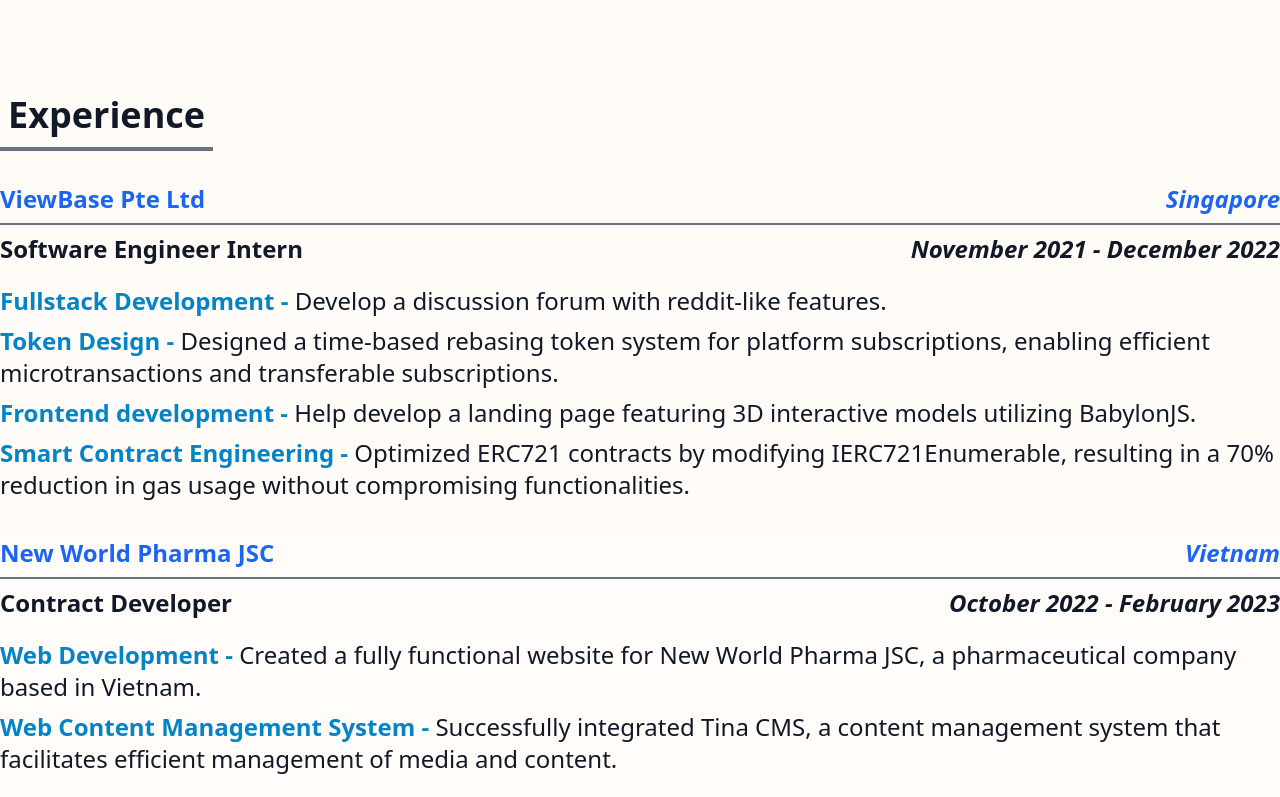
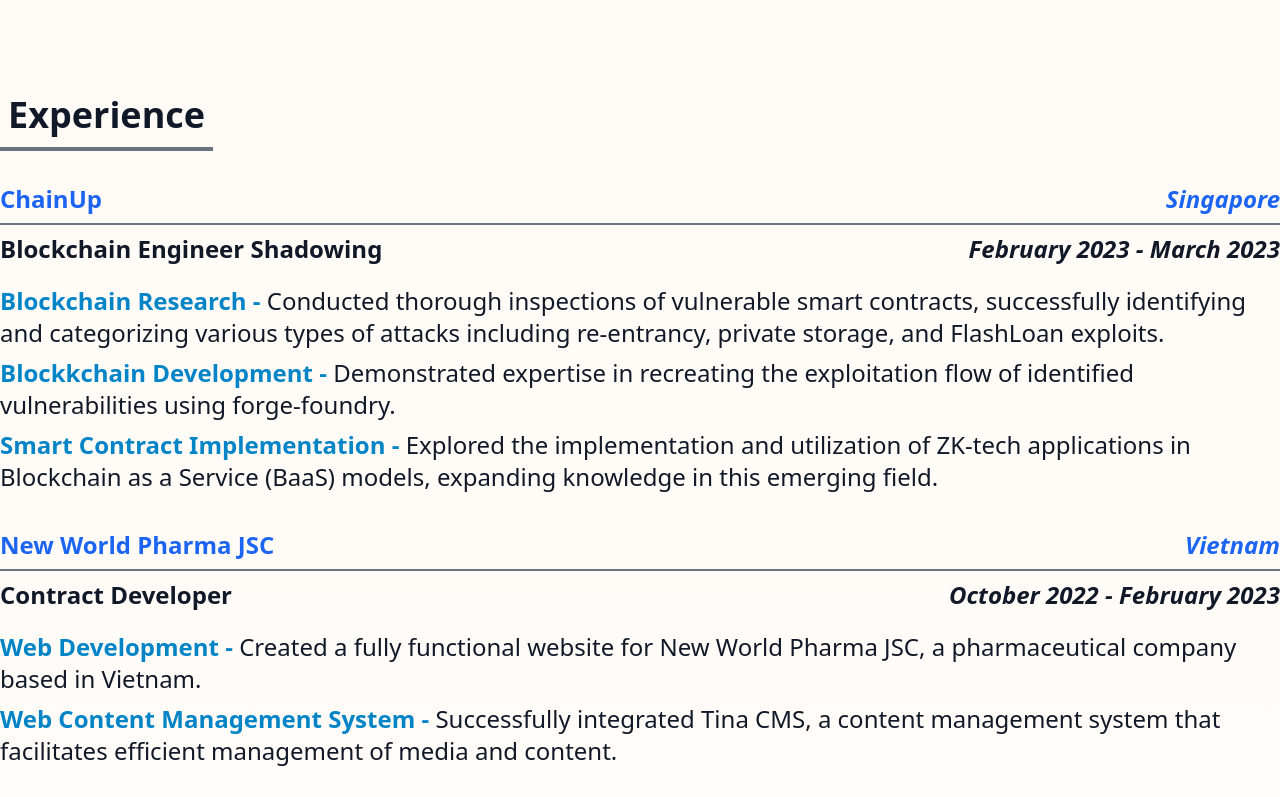
Before and after one commit to PhiDung-hub/philho.xyz, a Next.js app: page / in a window 1280 px wide. Shown: the part 2000-2797 px from the top of the page. Built offline with nearby package versions, Linux system fonts and the light colour scheme.

Commit message:
Update homepage layout

```diff
--- a/src/components/portfolio/EntryHeader.tsx
+++ b/src/components/portfolio/EntryHeader.tsx
@@ -8,18 +8,18 @@
 
 export default function ResumeEntryHeader({ entity, entityHref, location, positionType, positionPeriod }: EntryHeader) {
   return (
-    <>
-      <div className="sm:flex items-stretch text-base sm:text-xl md:text-2xl font-bold border-b-2 border-gray-500 pb-2 text-blue-600 dark:text-blue-200">
+    <div className="text-base sm:text-xl md:text-2xl">
+      <div className="sm:flex items-stretch font-bold border-b-2 border-gray-500 pb-2 text-blue-600 dark:text-blue-200">
         <a href={entityHref} rel="noopener noreferrer" target="_blank" className="flex-grow hover:animate-text-pulse">
           {entity}
         </a>
         <p className="italic">{location}</p>
       </div>
 
-      <div className="sm:flex items-stretch text-base sm:text-xl md:text-2xl font-semibold py-2">
+      <div className="sm:flex items-stretch font-semibold py-2">
         <p className="flex-grow">{positionType}</p>
         <p className="italic">{positionPeriod}</p>
       </div>
-    </>
+    </div>
   );
 }
--- a/src/components/portfolio/index.tsx
+++ b/src/components/portfolio/index.tsx
@@ -1,4 +1,4 @@
 export { default as PortfolioEntryHeader } from './EntryHeader';
 export { default as PortfolioBulletPoint } from './BulletPoint';
-export { default as PortfolioBulletPointsWrapper } from './BulletPointsWrapper';
+export { default as PortfolioBulletPointWrapper } from './BulletPointsWrapper';
 export { default as PortfolioSectionHeader } from './SectionHeader';
--- a/src/layouts/home_page/Achievements.tsx
+++ b/src/layouts/home_page/Achievements.tsx
@@ -1,12 +1,12 @@
 import React from 'react';
-import { PortfolioSectionHeader, PortfolioBulletPoint, PortfolioBulletPointsWrapper } from '~/components/portfolio';
+import { PortfolioSectionHeader, PortfolioBulletPoint, PortfolioBulletPointWrapper } from '~/components/portfolio';
 import { SectionContainer } from '~/components';
 
 export default function Achievements() {
   return (
     <SectionContainer className="flex flex-col justify-center px-2 lg:px-0 !pt-0">
       <PortfolioSectionHeader sectionTitle="Achievements" />
-      <PortfolioBulletPointsWrapper>
+      <PortfolioBulletPointWrapper>
         <PortfolioBulletPoint title="ASEAN Undergraduate Scholarships - ">
           Awarded by Singapore&apos; Ministry of Education.
         </PortfolioBulletPoint>
@@ -48,7 +48,7 @@
             the press release
           </a>
         </PortfolioBulletPoint>
-      </PortfolioBulletPointsWrapper>
+      </PortfolioBulletPointWrapper>
     </SectionContainer>
   );
 }
--- a/src/layouts/home_page/Education.tsx
+++ b/src/layouts/home_page/Education.tsx
@@ -4,7 +4,7 @@
   PortfolioSectionHeader,
   PortfolioBulletPoint,
   PortfolioEntryHeader,
-  PortfolioBulletPointsWrapper,
+  PortfolioBulletPointWrapper,
 } from '~/components/portfolio';
 
 export default function Education() {
@@ -33,7 +33,7 @@
 
 function NTUEducationDetails() {
   return (
-    <PortfolioBulletPointsWrapper>
+    <PortfolioBulletPointWrapper>
       <PortfolioBulletPoint title="Expected Honour - ">
         <span>
           Highest Distinction{' '}
@@ -50,7 +50,7 @@
       <PortfolioBulletPoint title="Specialization - ">
         <span>Distributed Computing Network | Decentralized Finance | Computer Vision</span>
       </PortfolioBulletPoint>
-    </PortfolioBulletPointsWrapper>
+    </PortfolioBulletPointWrapper>
   );
 }
 
--- a/src/layouts/home_page/Experience.tsx
+++ b/src/layouts/home_page/Experience.tsx
@@ -3,7 +3,7 @@
   PortfolioSectionHeader,
   PortfolioEntryHeader,
   PortfolioBulletPoint,
-  PortfolioBulletPointsWrapper,
+  PortfolioBulletPointWrapper,
 } from '~/components/portfolio';
 import { SectionContainer } from '~/components';
 
@@ -11,10 +11,46 @@
   return (
     <SectionContainer className="flex flex-col justify-center px-2 lg:px-0">
       <PortfolioSectionHeader sectionTitle="Experience" />
-      <ViewBase />
+      <ChainUp />
       <NewWorldPharma />
       <BlockchainAtNTU />
+      <ViewBase />
     </SectionContainer>
+  );
+}
+
+function ChainUp() {
+  return (
+    <>
+      <PortfolioEntryHeader
+        entity="ChainUp"
+        entityHref="https://www.chainup.com/"
+        location="Singapore"
+        positionType="Blockchain Engineer Shadowing"
+        positionPeriod="February 2023 - March 2023"
+      />
+
+      <PortfolioBulletPointWrapper>
+        <PortfolioBulletPoint title="Blockchain Research - ">
+          <span>
+            Conducted thorough inspections of vulnerable smart contracts, successfully identifying and categorizing
+            various types of attacks including re-entrancy, private storage, and FlashLoan exploits.
+          </span>
+        </PortfolioBulletPoint>
+        <PortfolioBulletPoint title="Blockkchain Development - ">
+          <span>
+            Demonstrated expertise in recreating the exploitation flow of identified vulnerabilities using forge-foundry.
+          </span>
+        </PortfolioBulletPoint>
+
+        <PortfolioBulletPoint title="Smart Contract Implementation - ">
+          <span>
+            Explored the implementation and utilization of ZK-tech applications in Blockchain as a Service (BaaS)
+            models, expanding knowledge in this emerging field.
+          </span>
+        </PortfolioBulletPoint>
+      </PortfolioBulletPointWrapper>
+    </>
   );
 }
 
@@ -29,7 +65,7 @@
         positionPeriod="November 2021 - December 2022"
       />
 
-      <PortfolioBulletPointsWrapper>
+      <PortfolioBulletPointWrapper>
         <PortfolioBulletPoint title="Fullstack Development - ">
           <span>Develop a discussion forum with reddit-like features.</span>
         </PortfolioBulletPoint>
@@ -48,7 +84,7 @@
             compromising functionalities.
           </span>
         </PortfolioBulletPoint>
-      </PortfolioBulletPointsWrapper>
+      </PortfolioBulletPointWrapper>
     </>
   );
 }
@@ -64,7 +100,7 @@
         positionPeriod="October 2022 - February 2023"
       />
 
-      <PortfolioBulletPointsWrapper>
+      <PortfolioBulletPointWrapper>
         <PortfolioBulletPoint title="Web Development - ">
           <span>
             Created a fully functional website for New World Pharma JSC, a pharmaceutical company based in Vietnam.{' '}
@@ -76,7 +112,7 @@
             and content.
           </span>
         </PortfolioBulletPoint>
-      </PortfolioBulletPointsWrapper>
+      </PortfolioBulletPointWrapper>
     </>
   );
 }
@@ -87,12 +123,12 @@
       <PortfolioEntryHeader
         entity="Blockchain@NTU"
         entityHref="https://linkedin.com"
-        location="Vietnam"
+        location="Singapore"
         positionType="Development Director"
-        positionPeriod="August 2022 - Now"
+        positionPeriod="August 2022 - May 2023"
       />
 
-      <PortfolioBulletPointsWrapper>
+      <PortfolioBulletPointWrapper>
         <PortfolioBulletPoint title="Experience Sharing - ">
           <span>
             Facilitated events and development workshops to onboard enthusiastic blockchain developers on their journey.
@@ -104,7 +140,7 @@
             decentralized applications.
           </span>
         </PortfolioBulletPoint>
-      </PortfolioBulletPointsWrapper>
+      </PortfolioBulletPointWrapper>
     </>
   );
 }
--- a/src/layouts/home_page/Skills.tsx
+++ b/src/layouts/home_page/Skills.tsx
@@ -58,10 +58,10 @@
     style: 'shadow-yellow-500',
   },
   {
-    src: '/techs/prisma.png',
-    title: 'Prisma ORM',
-    href: 'https://github.com/prisma/prisma',
-    style: 'shadow-sky-500',
+    src: '/techs/polars.svg',
+    title: 'Pola-rs',
+    href: 'https://www.pola.rs/',
+    style: 'shadow-blue-700',
   },
   {
     src: '/techs/nestjs.svg',
@@ -71,28 +71,16 @@
   },
   {
     src: '/techs/nextjs.png',
-    title: 'Next JS',
+    title: 'Next JS (React)',
     href: 'https://nextjs.org/',
     style: 'shadow-lime-500',
   },
-  // {
-  //   src: '/techs/nginx.png',
-  //   title: 'NGINX (Open Source)',
-  //   href: 'https://nginx.org/en/docs/',
-  //   style: 'shadow-emerald-500',
-  // },
   {
     src: '/techs/threejs.png',
     title: 'Three JS',
     href: 'https://nextjs.org/',
     style: 'shadow-gray-500',
   },
-  // {
-  //   src: '/techs/pandas.png',
-  //   title: 'Pandas',
-  //   href: 'https://pandas.pydata.org',
-  //   style: 'shadow-blue-700',
-  // },
   {
     src: '/techs/tensorflow.png',
     title: 'Tensorflow (Core + TFP)',
```
